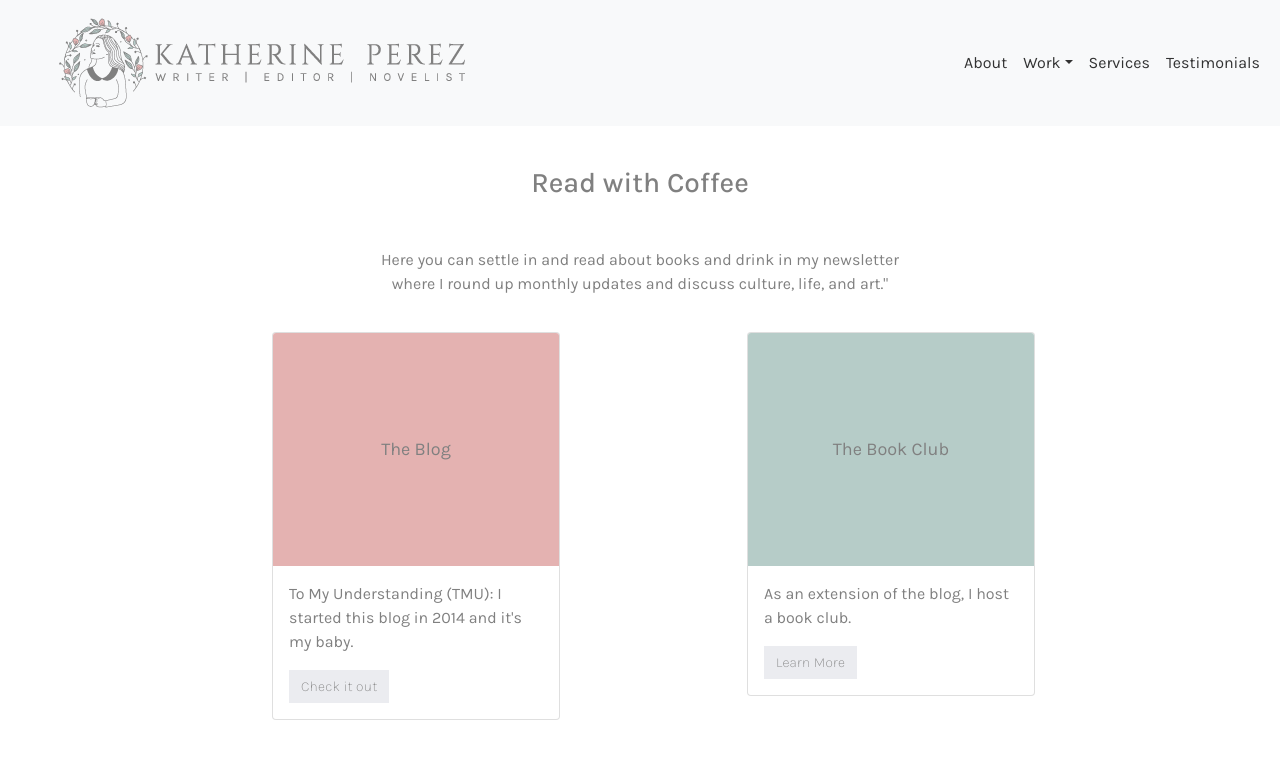
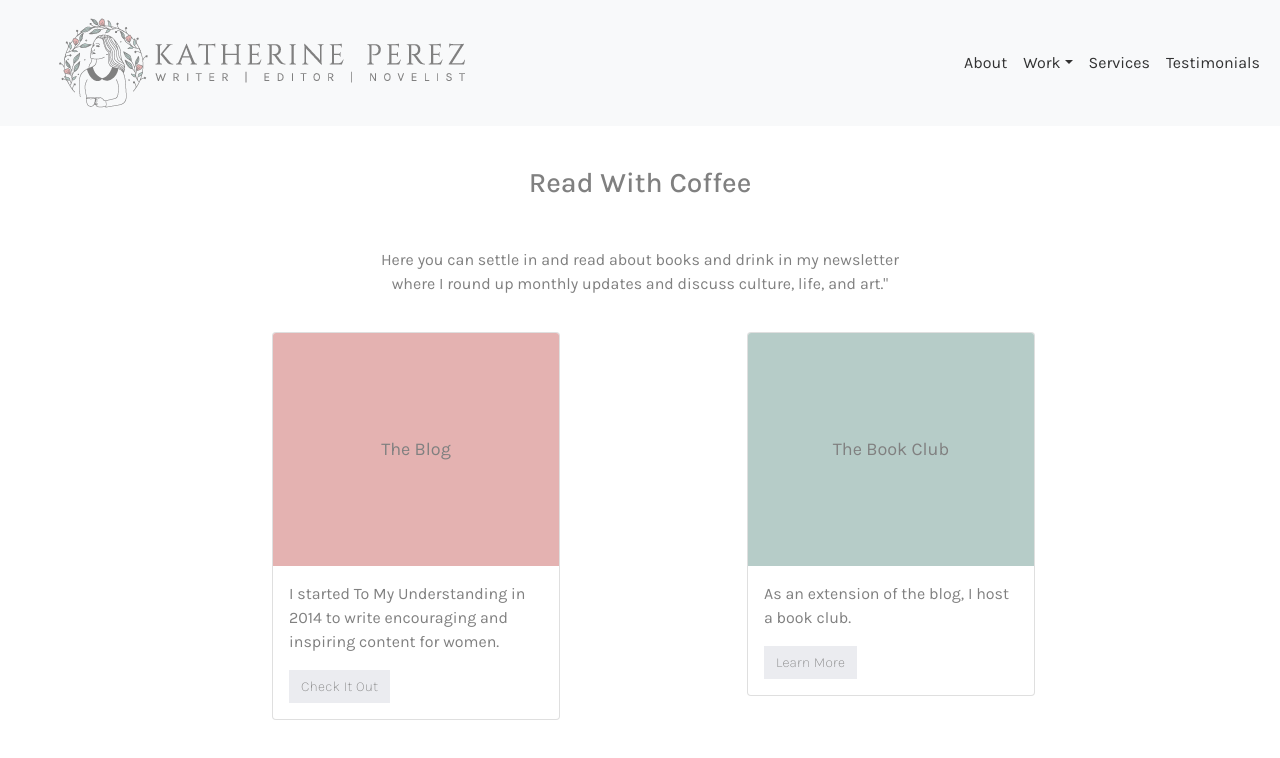
Before and after one commit to Kaitlyn-Lynette/Kathys-Portfolio, a React (Create React App) app: page /readwithcoffee in a window 1280 px wide. Shown: the top 758 px of the page. Built offline with nearby package versions, Linux system fonts and the light colour scheme.

Commit message:
Copy edits to Read with Coffee

```diff
--- a/src/components/Navigation.js
+++ b/src/components/Navigation.js
@@ -54,7 +54,7 @@ const Navigation = () => {
               <NavDropdown.Divider />
               <NavDropdown.Item>
                 <Nav.Link as={Link} to="/readwithcoffee">
-                  Read with Coffee
+                  Read With Coffee
                 </Nav.Link>
               </NavDropdown.Item>
             </NavDropdown>
--- a/src/pages/ReadWithCoffee.js
+++ b/src/pages/ReadWithCoffee.js
@@ -18,7 +18,7 @@ const ReadWithCoffee = () => {
       <Container className="rwc-container">
         <Row>
           <Col className="rwc-heading" md={12}>
-            <h3>Read with Coffee</h3>
+            <h3>Read With Coffee</h3>
 
           </Col>
         </Row>
@@ -36,15 +36,14 @@ const ReadWithCoffee = () => {
                   The Blog
                 </Card.ImgOverlay>
                 <Card.Text>
-                  To My Understanding (TMU): I started this blog in 2014 and it's my
-                  baby.
+                  I started To My Understanding in 2014 to write encouraging and inspiring content for women.
                 </Card.Text>
                 <Button
                   className="rwc-button"
                   target="_blank"
                   href="http://www.tomyunderstanding.net/"
                 >
-                  Check it out
+                  Check It Out
                 </Button>
               </Card.Body>
             </Card>
```
